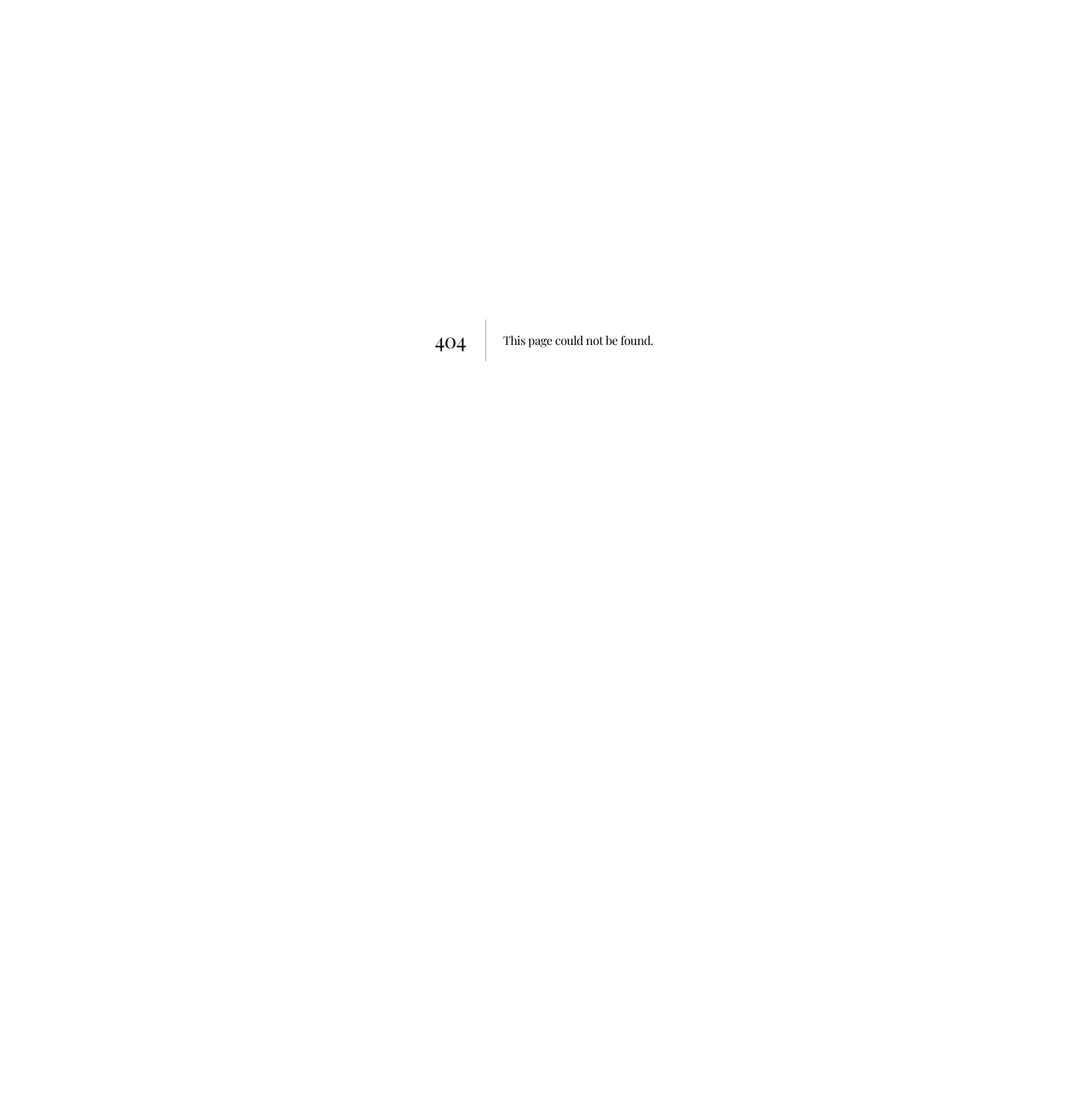
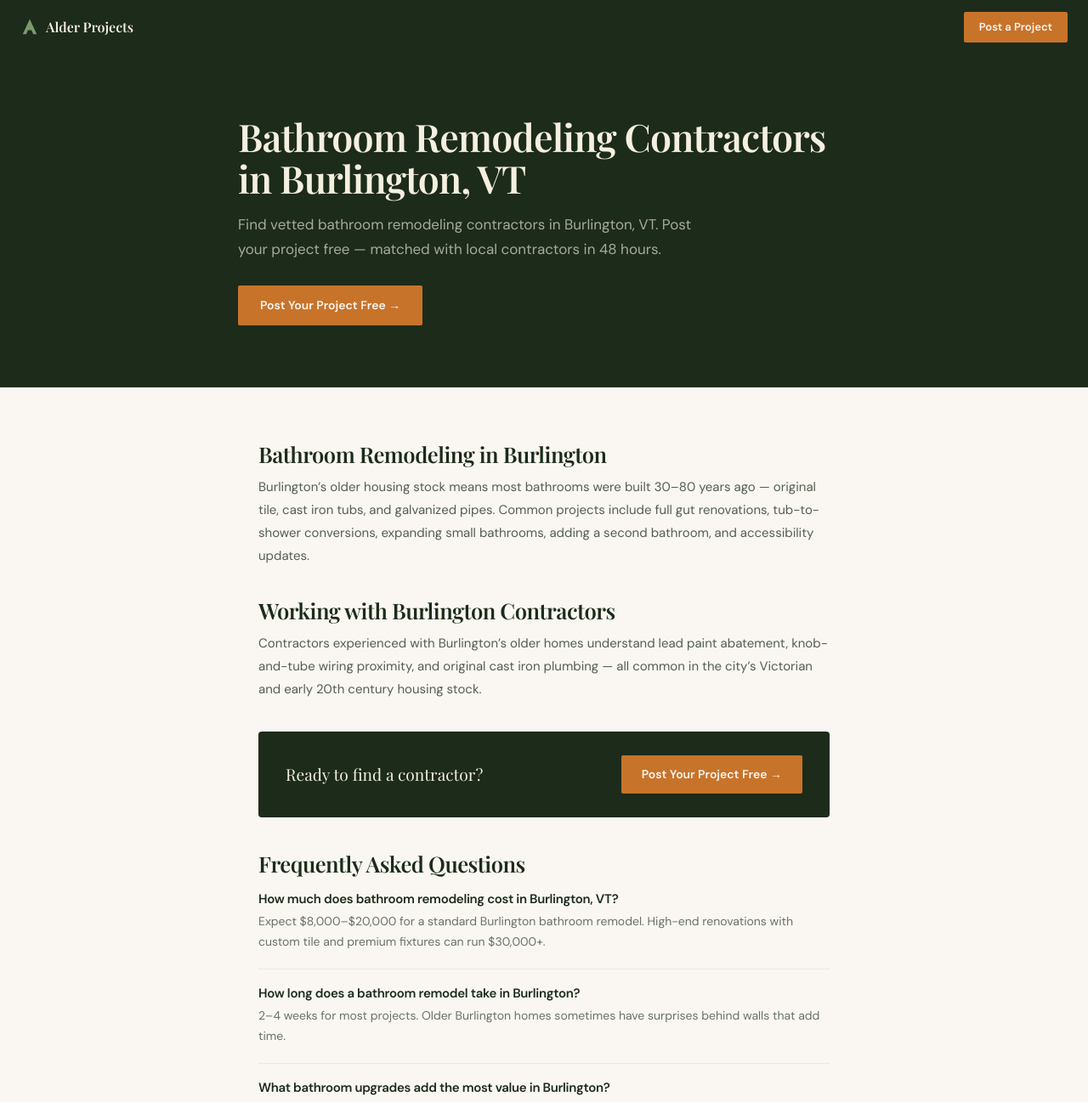
Before and after one commit to alderprojects/alder-projects-site, a Next.js app: page /bathroom-remodeling-burlington-vt in a window 1280 px wide. Before the commit this address had no page. Shown: the top 1297 px of the page at 85% size. Before the commit the page ends 800 px from the top, so only its background shows below. Built offline with nearby package versions, Linux system fonts and the light colour scheme.

Commit message:
Create page.tsx

```diff
--- /dev/null
+++ b/src/app/bathroom-remodeling-burlington-vt/page.tsx
@@ -0,0 +1,31 @@
+import { Metadata } from 'next'
+import SeoPage from '@/components/SeoPage'
+
+export const metadata: Metadata = {
+  title: 'Bathroom Remodeling Burlington VT | Alder Projects',
+  description: 'Find vetted bathroom remodeling contractors in Burlington, VT. Post your project free — matched with local contractors in 48 hours.',
+}
+
+const content = {
+  "h1": "Bathroom Remodeling Contractors in Burlington, VT",
+  "intro": "Find vetted bathroom remodeling contractors in Burlington, VT. Post your project free — matched with local contractors in 48 hours.",
+  "sections": [
+    {"heading": "Bathroom Remodeling in Burlington", "body": "Burlington’s older housing stock means most bathrooms were built 30–80 years ago — original tile, cast iron tubs, and galvanized pipes. Common projects include full gut renovations, tub-to-shower conversions, expanding small bathrooms, adding a second bathroom, and accessibility updates."},
+    {"heading": "Working with Burlington Contractors", "body": "Contractors experienced with Burlington’s older homes understand lead paint abatement, knob-and-tube wiring proximity, and original cast iron plumbing — all common in the city’s Victorian and early 20th century housing stock."}
+  ],
+  "faqs": [
+    {"q": "How much does bathroom remodeling cost in Burlington, VT?", "a": "Expect $8,000–$20,000 for a standard Burlington bathroom remodel. High-end renovations with custom tile and premium fixtures can run $30,000+."},
+    {"q": "How long does a bathroom remodel take in Burlington?", "a": "2–4 weeks for most projects. Older Burlington homes sometimes have surprises behind walls that add time."},
+    {"q": "What bathroom upgrades add the most value in Burlington?", "a": "Walk-in showers, double vanities, and heated tile floors appeal to Burlington buyers. Energy-efficient fixtures are popular in Vermont’s energy-conscious market."}
+  ],
+  "ctaText": "Post Your Project Free →",
+  "internalLinks": [
+    {"label": "Bathroom remodeling in Vermont", "href": "/bathroom-remodeling-vermont"},
+    {"label": "Contractors in Chittenden County", "href": "/chittenden-county-vt"},
+    {"label": "Kitchen remodeling in Burlington", "href": "/kitchen-remodeling-burlington-vt"}
+  ]
+}
+
+export default function Page() {
+  return <SeoPage content={content} />
+}
```
